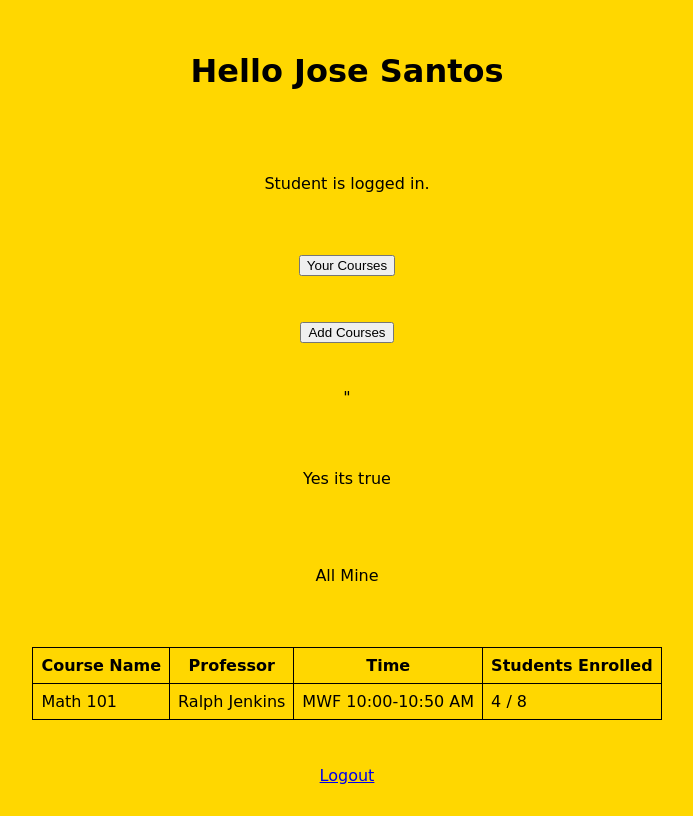
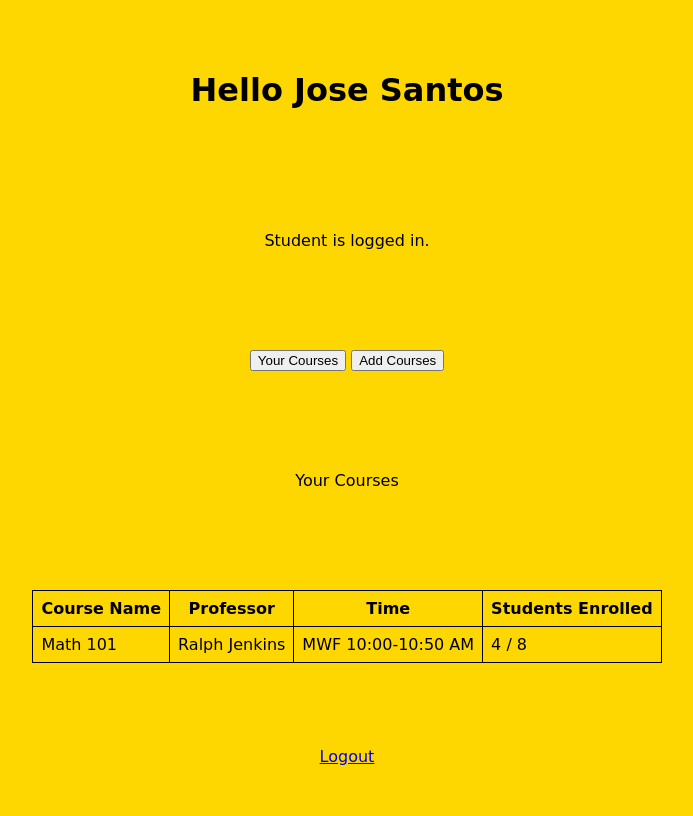
Before and after one commit to CSE106-Funsies/StudentEnrollmentApp, a Flask app: page /StudentDashboard/ in a window 1280 px wide. Shown: the whole page, without its empty margins (213-906 px from the left). Run offline with Flask 3, Linux system fonts and the light colour scheme; a user stored in the database is signed in; data comes from the database, SQL or seed files in the repository.

Commit message:
StudentDash: Added titles for tables and made buttons side to side

```diff
--- a/templates/StudentDashboard.html
+++ b/templates/StudentDashboard.html
@@ -9,16 +9,18 @@
 <body>
     <h1>Hello {{fullName}} </h1>
     <p>Student is logged in.</p>
-    <button onclick="window.location.href='/StudentDashboard'">Your Courses</button>
-    <!-- <button onclick="window.location.href='/switchStuDash/{{True}}'">Your Courses</button> -->
+    <span>
+        <button onclick="window.location.href='/StudentDashboard'">Your Courses</button>
+        <!-- <button onclick="window.location.href='/switchStuDash/{{True}}'">Your Courses</button> -->
 
-    <button onclick="window.location.href='/StudentDashboard/{{False}}'">Add Courses</button>"
-    <!-- <button onclick="window.location.href='/switchStuDash/'">Add Courses</button> -->
+        <button onclick="window.location.href='/StudentDashboard/{{False}}'">Add Courses</button>
+        <!-- <button onclick="window.location.href='/switchStuDash/'">Add Courses</button> -->
+    </span>
     {% if ownCourse %}
-        <p>Yes its true</p>
         <table>
             <tbody>
-                <p>All Mine</p>
+
+                <p>Your Courses</p>
                 <tr>
                     <th>Course Name</th>
                     <th>Professor</th>
@@ -41,7 +43,6 @@
             </tbody>
         </table>
     {% else %}
-        <p>No, it is false</p>
         <table>
             <tbody>
                 <p>All Courses</p>
```
